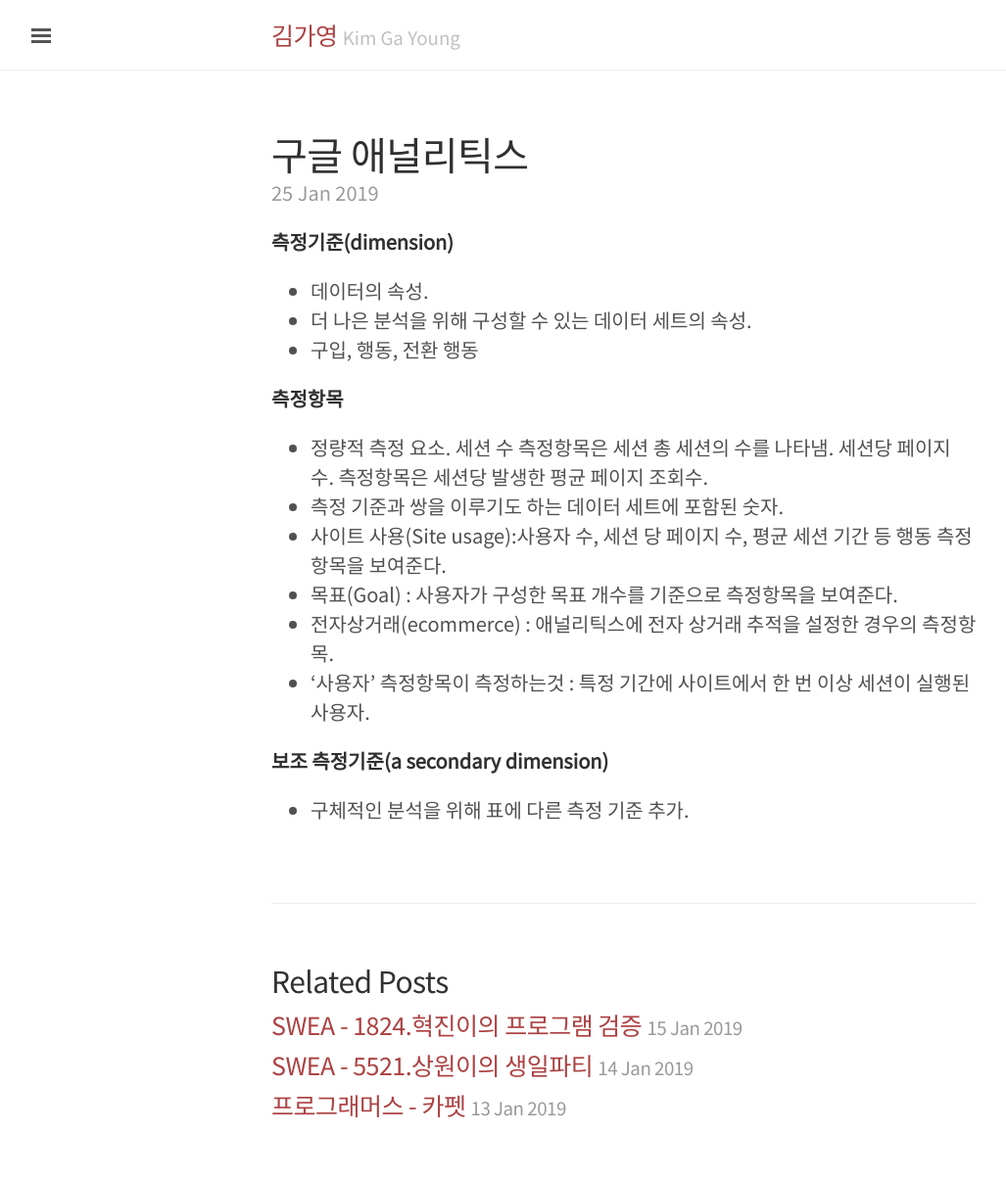
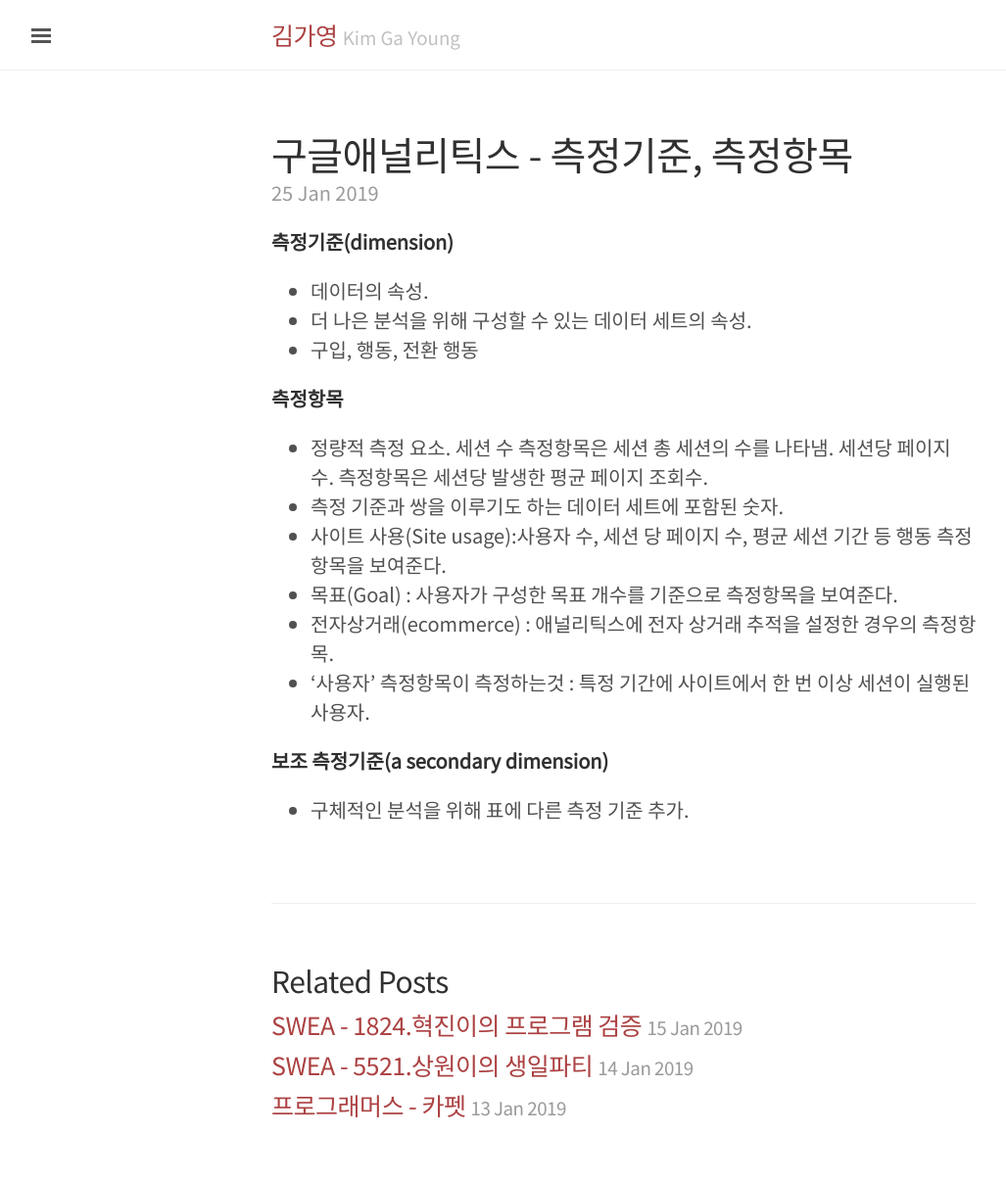
Before and after one commit to gyyomee/gyyomee.github.io, a Jekyll site: the page built from _posts/2019-01-25-GoogleAnalytics-1.md, in a window 1280 px wide. Shown: the whole page at 98% size, without its empty margins (3-1030 px from the left). Built offline with Jekyll 4.4.1, drawn with Linux system fonts in a browser that asks for light colours.

Commit message:
Google analytics 1: title 변경

```diff
--- a/_posts/2019-01-25-GoogleAnalytics-1.md
+++ b/_posts/2019-01-25-GoogleAnalytics-1.md
@@ -1,6 +1,6 @@
 ---
 layout: post
-title: 구글 애널리틱스
+title: 구글애널리틱스 - 측정기준, 측정항목
 tags:
 - Google Analytics
 - 측정기준
```
